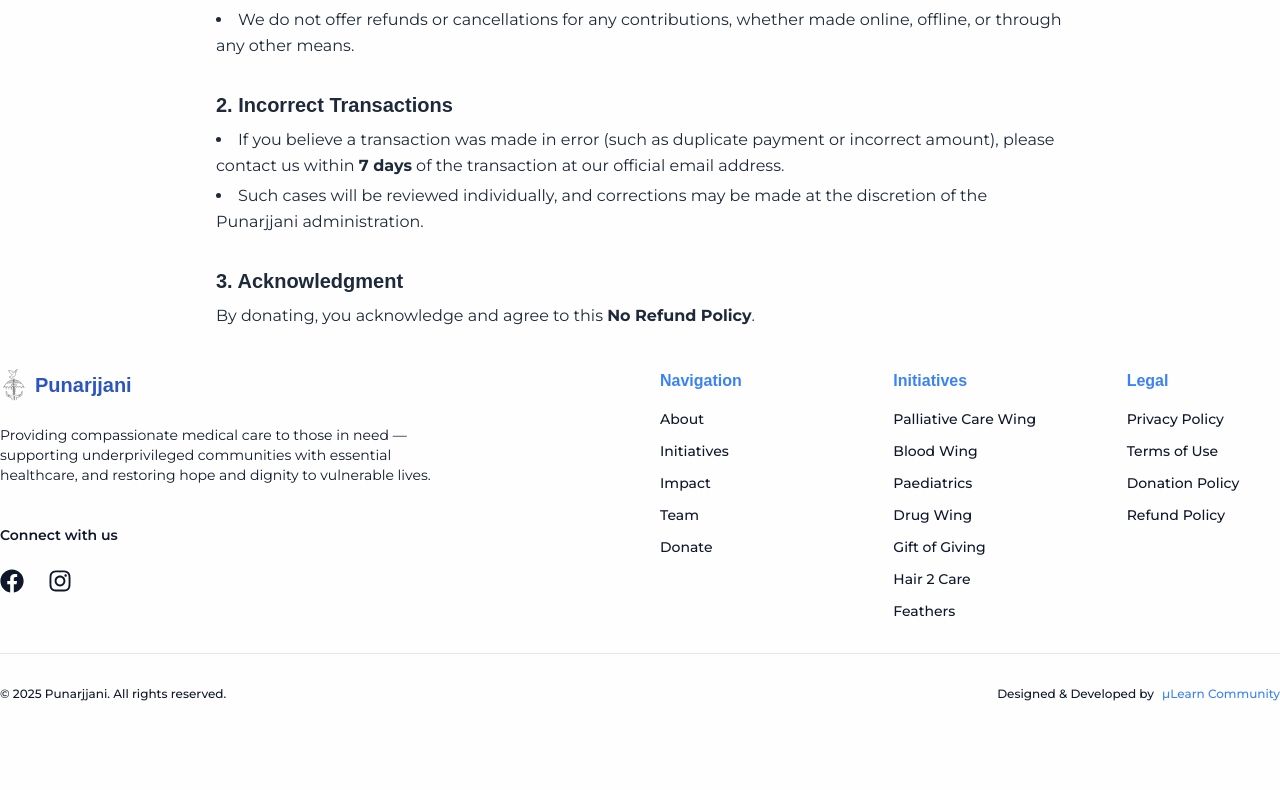
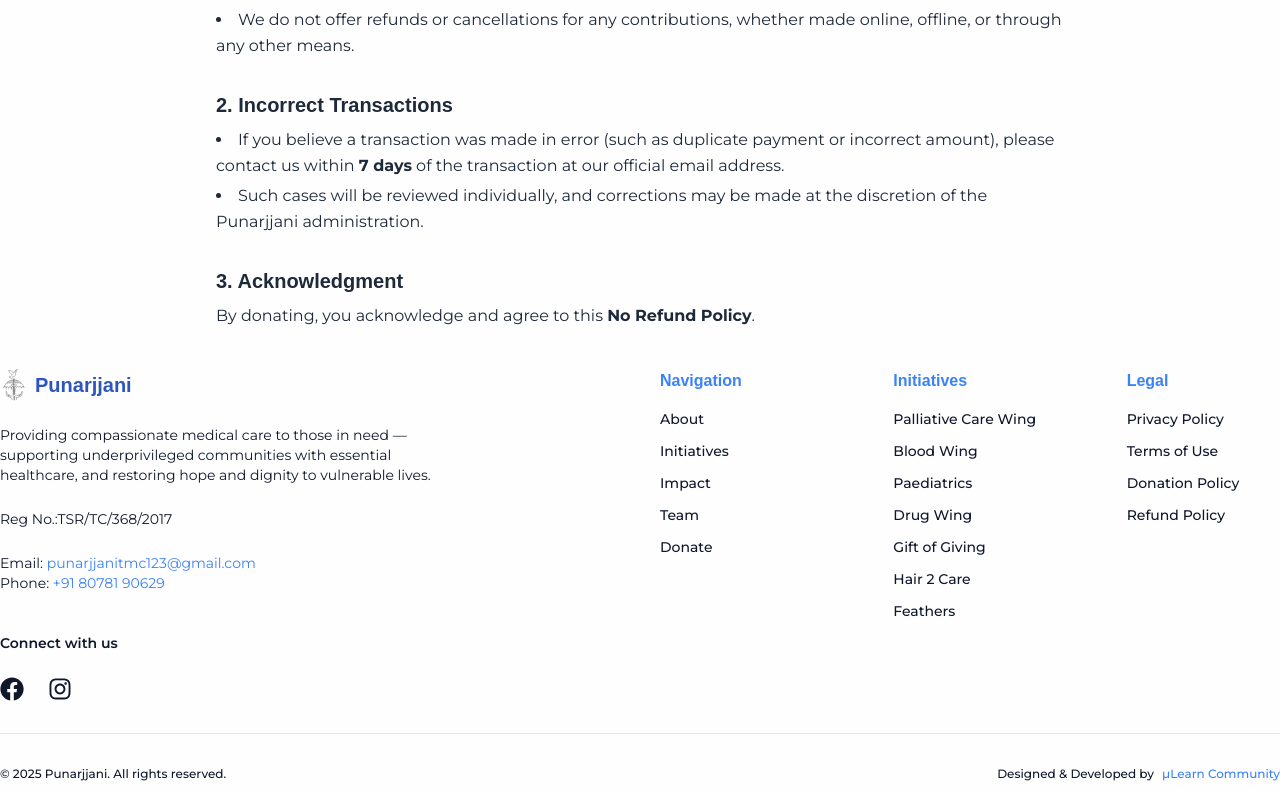
Before and after one commit to alvin-dennis/Punarjjani, a Next.js app: page /refundpolicy in a window 1280 px wide. Shown: the part 421-1211 px from the top of the page. Before the commit the page ends 1155 px from the top, so only its background shows below. Built offline with nearby package versions, Linux system fonts and the light colour scheme; a web font is replaced by a local one.

Commit message:
feat: added contact detials and charity number

```diff
--- a/app/(home)/_components/Hero.tsx
+++ b/app/(home)/_components/Hero.tsx
@@ -48,6 +48,8 @@
           <p className="text-base sm:text-lg md:text-xl text-gray-200 max-w-xl">
             {subtitle}
           </p>
+
+          <p className="text-base sm:text-lg md:text-xl text-gray-200 max-w-xl">Reg No.:TSR/TC/368/2017</p>
 
           {(primaryButton || secondaryButton) && (
             <div className="flex flex-col sm:flex-row items-center gap-4">
--- a/components/Footer.tsx
+++ b/components/Footer.tsx
@@ -20,11 +20,19 @@
             <h2 className="text-xl font-semibold text-primary">Punarjjani</h2>
           </div>
 
-          <p className="max-w-[70%] text-sm text-muted-foreground text-center lg:text-left">
+          <p className="max-w-[70%] text-sm text-muted-foreground justify-center lg:justify-start text-center lg:text-left">
             Providing compassionate medical care to those in need — supporting
             underprivileged communities with essential healthcare, and restoring
             hope and dignity to vulnerable lives.
           </p>
+          <p className="max-w-[70%] text-sm text-muted-foreground justify-center lg:justify-start text-center lg:text-left">
+            Reg No.:TSR/TC/368/2017
+          </p>
+
+          <div className="items-center gap-1 text-sm text-muted-foreground lg:items-start">
+            <p>Email: <Link href="mailto:punarjjanitmc123@gmail.com" className="text-accent hover:underline">punarjjanitmc123@gmail.com</Link></p>
+            <p>Phone: <Link href="tel:+918078190629" className="text-accent hover:underline">+91 80781 90629</Link></p>
+          </div>
 
           <p className="text-sm font-semibold text-muted-foreground mt-4">
             Connect with us
--- a/lib/data.ts
+++ b/lib/data.ts
@@ -133,7 +133,7 @@
     {
       id: 1,
       name: "Dr. Baburaj",
-      role: "HOD, Anaesthetics",
+      role: "HOD, Anaesthesia",
       image: "/assets/team/advisors/Dr.Baburaj.png",
     },
     {
@@ -164,7 +164,7 @@
   executives: [
     {
       id: 1,
-      name: "Hanih",
+      name: "Hanih PC",
       role: "President",
       image: "/assets/team/executives/Hanih.png",
     },
```
